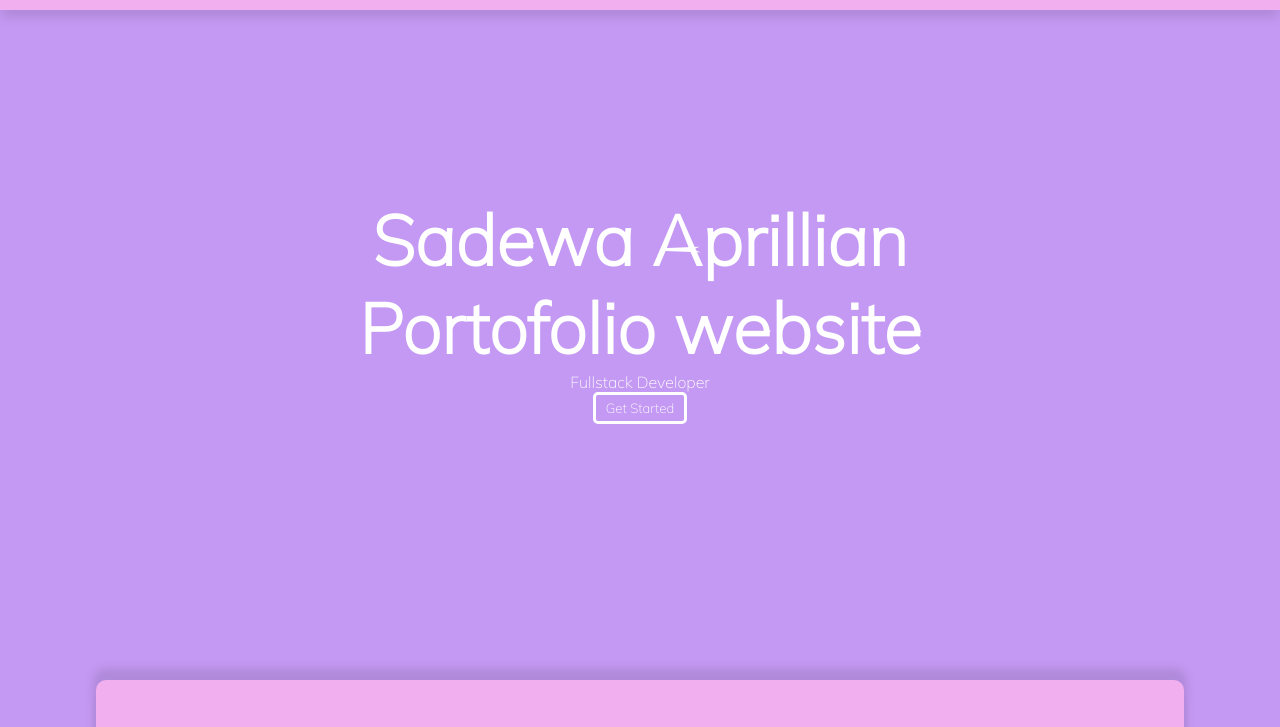
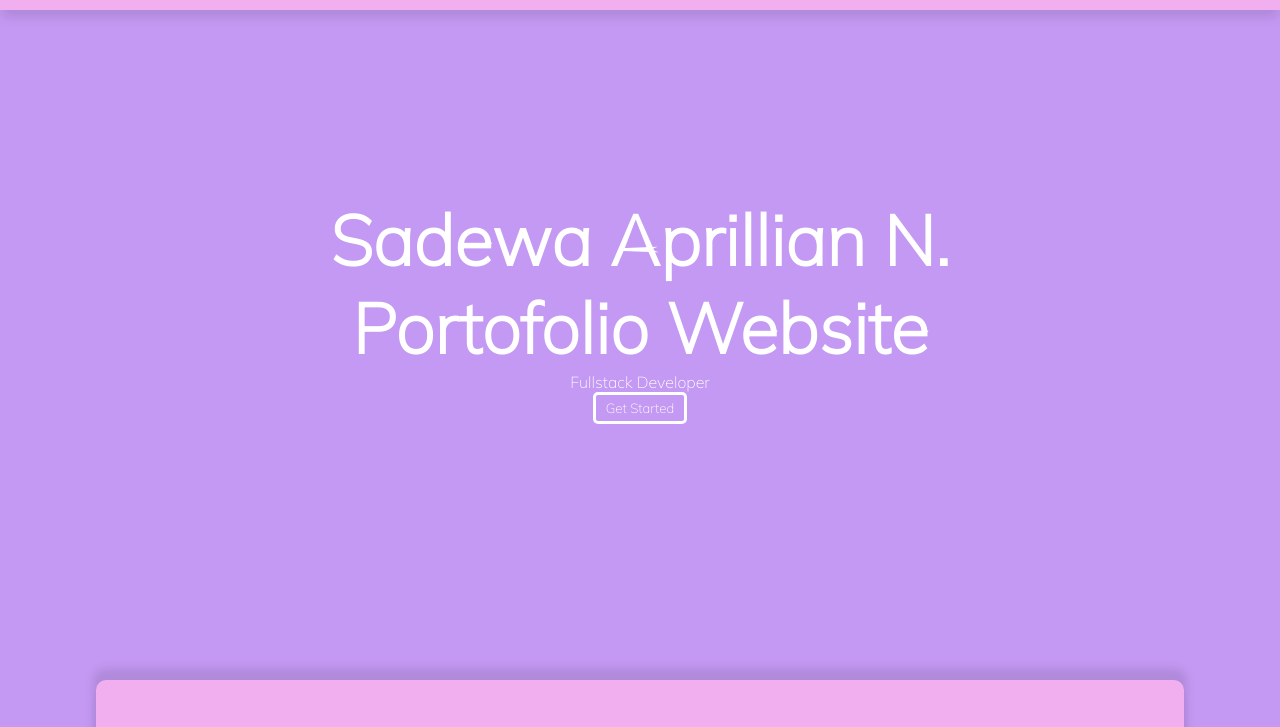
Before and after one commit to Sadewa2704/Sadewa2704.github.io, a plain HTML site: page index.html in a window 1280 px wide. Shown: the part 60-787 px from the top of the page. Drawn offline with Linux system fonts and the light colour scheme; a web font is replaced by a local one.

Commit message:
mengubah nama

```diff
--- a/index.html
+++ b/index.html
@@ -44,7 +44,7 @@
     </nav>
 <div class="hero" id="Home">
     <div class="main-hero">
-        <h1>Sadewa Aprillian <br>Portofolio website</h1>
+        <h1>Sadewa Aprillian N. <br>Portofolio Website</h1>
         <p>Fullstack Developer</p>
         <button class = read-more>
             Get Started
```
